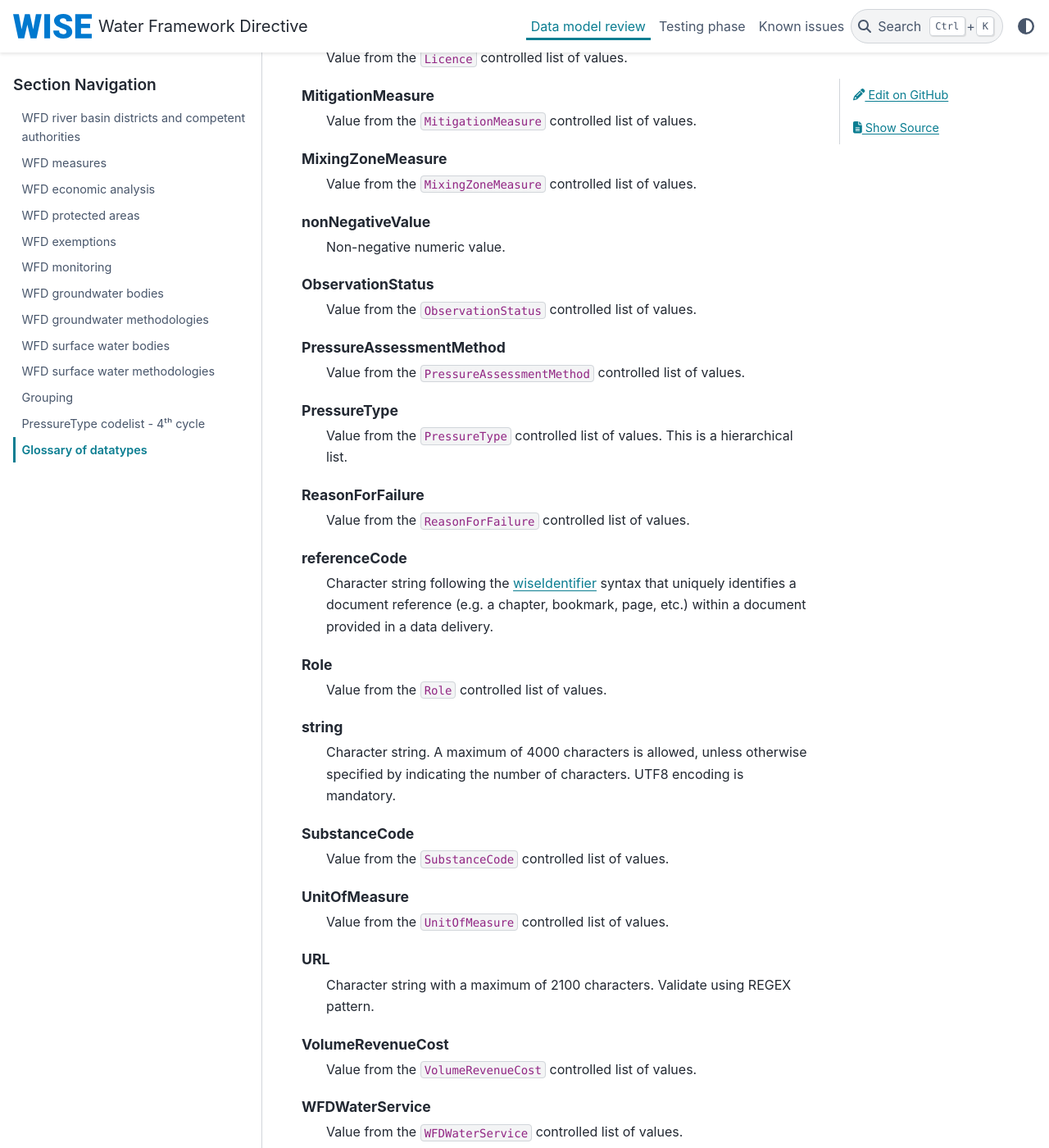
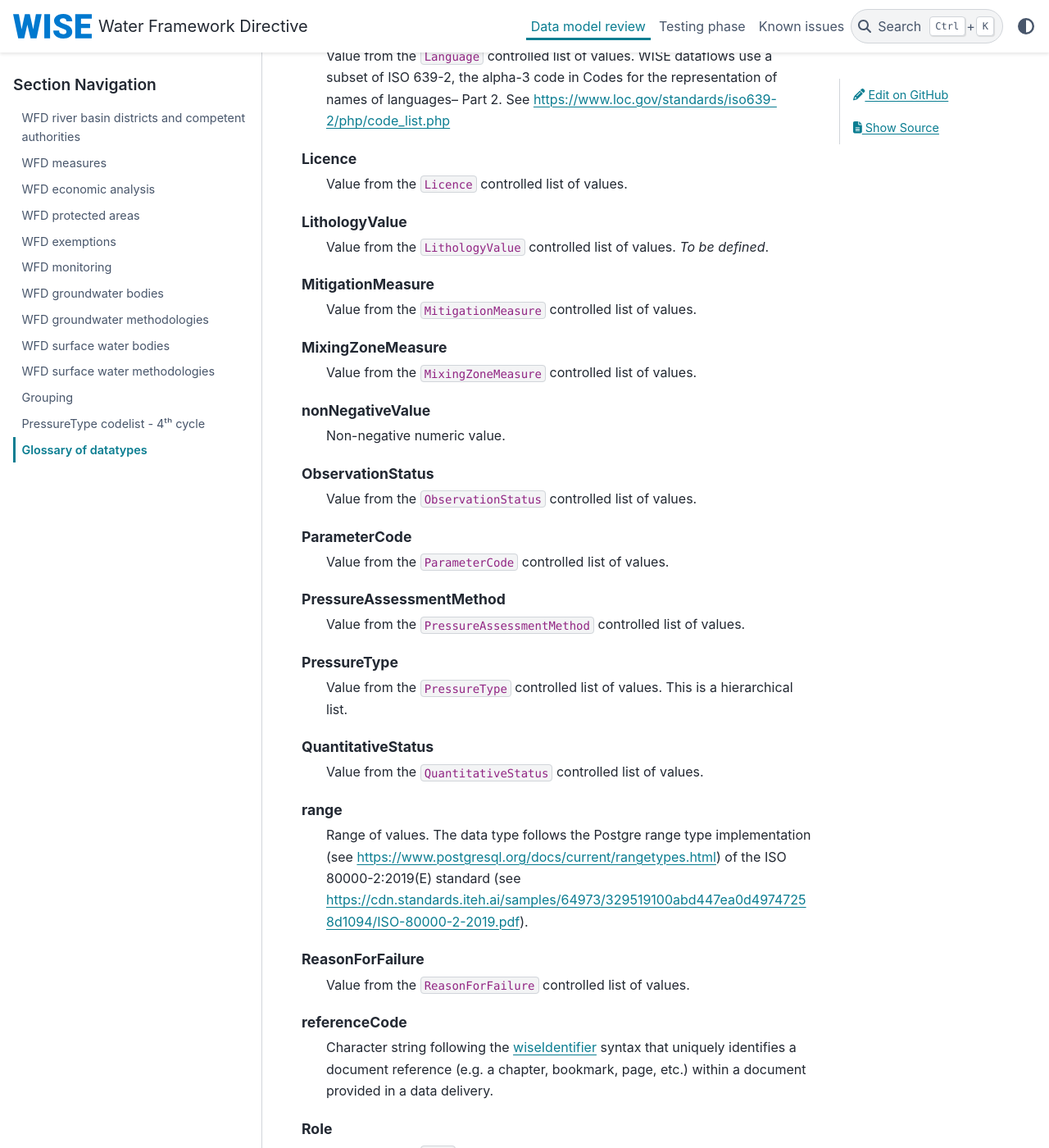
Before and after one commit to eeadata/WISE.WFD.Documentation, a Sphinx documentation site: the page built from docs/_sharedFiles/Glossary_Datatypes.md, in a window 1280 px wide and 1400 px high, scrolled down 1365 px. Shown: the whole window at 82% size. Built offline with Sphinx 7.4.7 and the PyData theme 0.15.4, drawn with Linux system fonts in a browser that asks for light colours; some of the changed text lies outside the part shown.

Commit message:
Groundwater - glossary

````diff
--- a/docs/_sharedFiles/Glossary_Datatypes.md
+++ b/docs/_sharedFiles/Glossary_Datatypes.md
@@ -25,6 +25,10 @@ nonNegativeValue
 date
     Date in the format yyyy-mm-dd.
 
+range
+    Range of values. The data type follows the Postgre range type implementation (see https://www.postgresql.org/docs/current/rangetypes.html) of the ISO 80000-2:2019(E) standard
+    (see https://cdn.standards.iteh.ai/samples/64973/329519100abd447ea0d49747258d1094/ISO-80000-2-2019.pdf).
+
 Email
     Character string. Validate using REGEX pattern.
 
@@ -46,6 +50,9 @@ AssessmentConfidence
 BiologicalQualityElement
     Value from the `BiologicalQualityElement` controlled list of values.
 
+ChemicalStatus
+    Value from the `ChemicalStatus` controlled list of values.
+
 ExemptionPeriod
     Value from the `ExemptionPeriod` controlled list of values.
 
@@ -55,8 +62,11 @@ ExemptionRationale
 ExemptionType
     Value from the `ExemptionType` controlled list of values.
 
-GroundwaterSurfacewaterLink
-    Value from the `GroundwaterSurfacewaterLink` controlled list of values.
+GroundwaterSurfaceWaterLink
+    Value from the `GroundwaterSurfaceWaterLink` controlled list of values.
+
+ImpactType
+    Value from the `ImpactType` controlled list of values.
 
 Language
     Value from the `Language` controlled list of values.  WISE dataflows use a subset of ISO 639-2, the alpha-3 code in Codes for the representation of names of languages-- Part 2. See https://www.loc.gov/standards/iso639-2/php/code_list.php
@@ -64,11 +74,17 @@ Language
 Licence
     Value from the `Licence` controlled list of values.
 
+LithologyValue
+    Value from the `LithologyValue` controlled list of values. *To be defined*.
+
 MitigationMeasure
     Value from the `MitigationMeasure` controlled list of values.
 
 MixingZoneMeasure
     Value from the `MixingZoneMeasure` controlled list of values.
+
+ParameterCode
+    Value from the `ParameterCode` controlled list of values.
 
 PressureAssessmentMethod
     Value from the `PressureAssessmentMethod` controlled list of values.
@@ -78,6 +94,9 @@ PressureType
 
 ObservationStatus
     Value from the `ObservationStatus` controlled list of values.
+
+QuantitativeStatus
+    Value from the `QuantitativeStatus` controlled list of values.
 
 ReasonForFailure
     Value from the `ReasonForFailure` controlled list of values.
@@ -109,7 +128,12 @@ YesNoRBMP
 YesNoUnknownInapplicable
     Value from the `YesNoNotApplicable` controlled list of values.
 
+YesNoUnknownNotApplicableNotAssessed
+    Value from the `YesNoUnknownNotApplicableNotAssessed` controlled list of values.
+
+YesNoUnknownNotAssessed
+    Value from the `YesNoUnknownNotAssessed` controlled list of values.
+
 ```
 
-
-https://semiceu.github.io/style-guide/1.0.0/gc-conceptual-model-conventions.html
+See https://semiceu.github.io/style-guide/1.0.0/gc-conceptual-model-conventions.html
````
Also changed, not shown: docs/DataModelReview/WFDGroundWaterBody.md (+2 -2 lines), docs/DataModelReview/WFDSurfaceWaterBody.md (+118 -7 lines), 1 other file.
